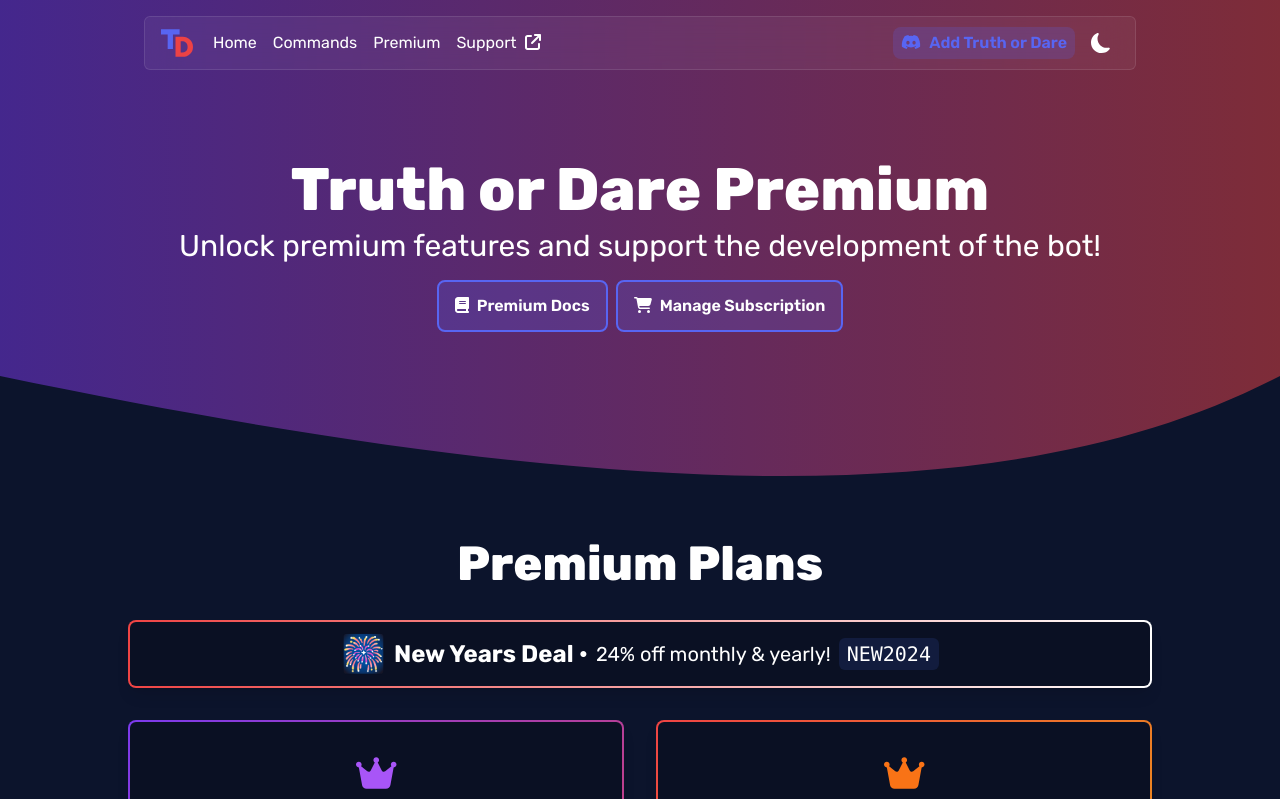
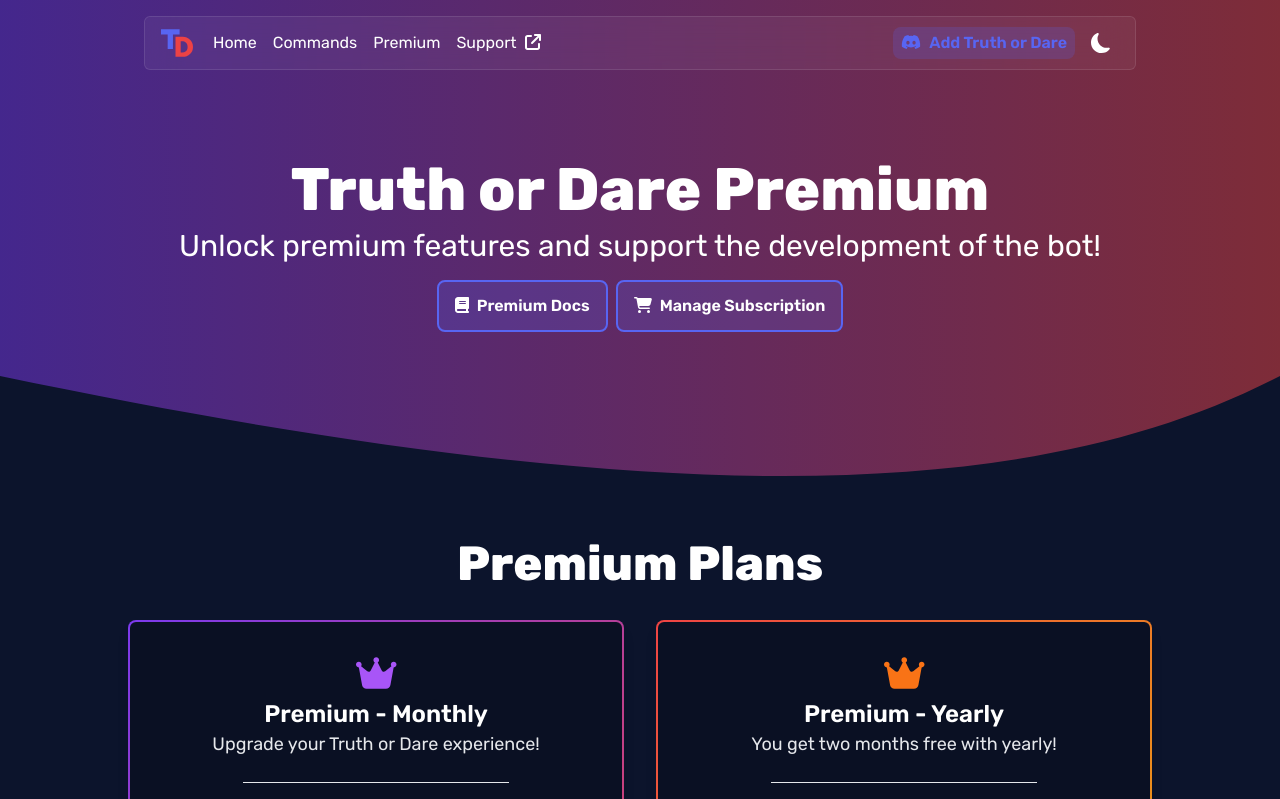
Before and after one commit to truth-or-dare-bot/web, a Next.js app: page /premium in a window 1280 px wide. Shown: the top 799 px of the page. Built offline with nearby package versions, Linux system fonts and the light colour scheme.

Commit message:
Revert "feat: show new year deal"
This reverts commit 4307f02a92ffe665058f1ea5b1170bad7e0904f5.

```diff
--- a/pages/premium.jsx
+++ b/pages/premium.jsx
@@ -306,20 +306,20 @@ export default function PremiumPage() {
 					<div className="mx-auto max-w-2xl text-center">
 						<h1 className="text-5xl font-extrabold">Premium Plans</h1>
 					</div>
-					<Fade bottom delay={0}>
+					{/*<Fade bottom delay={0}>
 						<div className="bg-clip mx-auto mt-8 max-w-5xl rounded-lg bg-gradient-to-r from-red-500 to-white p-0.5 shadow-lg">
 							<div className="h-full rounded-md bg-white px-4 py-3 dark:bg-theme-d1">
 								<div className="flex items-center justify-center gap-2 text-xl">
-									<div className="text-4xl">🎆</div>
+									<div className="text-4xl">🎁</div>
 									<div className="text-2xl font-bold">
-										New Years Deal <span className="hidden sm:inline">•</span>
+										Holiday Deal <span className="hidden sm:inline">•</span>
 									</div>
-									<div className="">24% off monthly & yearly!</div>
-									<code className="rounded-md bg-gray-200 px-2 py-0.5 dark:bg-theme-d4">NEW2024</code>
+									<div className="">25% off yearly with code</div>
+									<code className="rounded-md bg-gray-200 px-2 py-0.5 dark:bg-theme-d4">HOLIDAYS23</code>
 								</div>
 							</div>
 						</div>
-					</Fade>
+					</Fade>*/}
 					<div
 						className="mx-auto mt-8 flex max-w-5xl flex-col justify-center gap-8 md:flex-row"
 						style={{ flex: "1 1 0px" }}>
```
